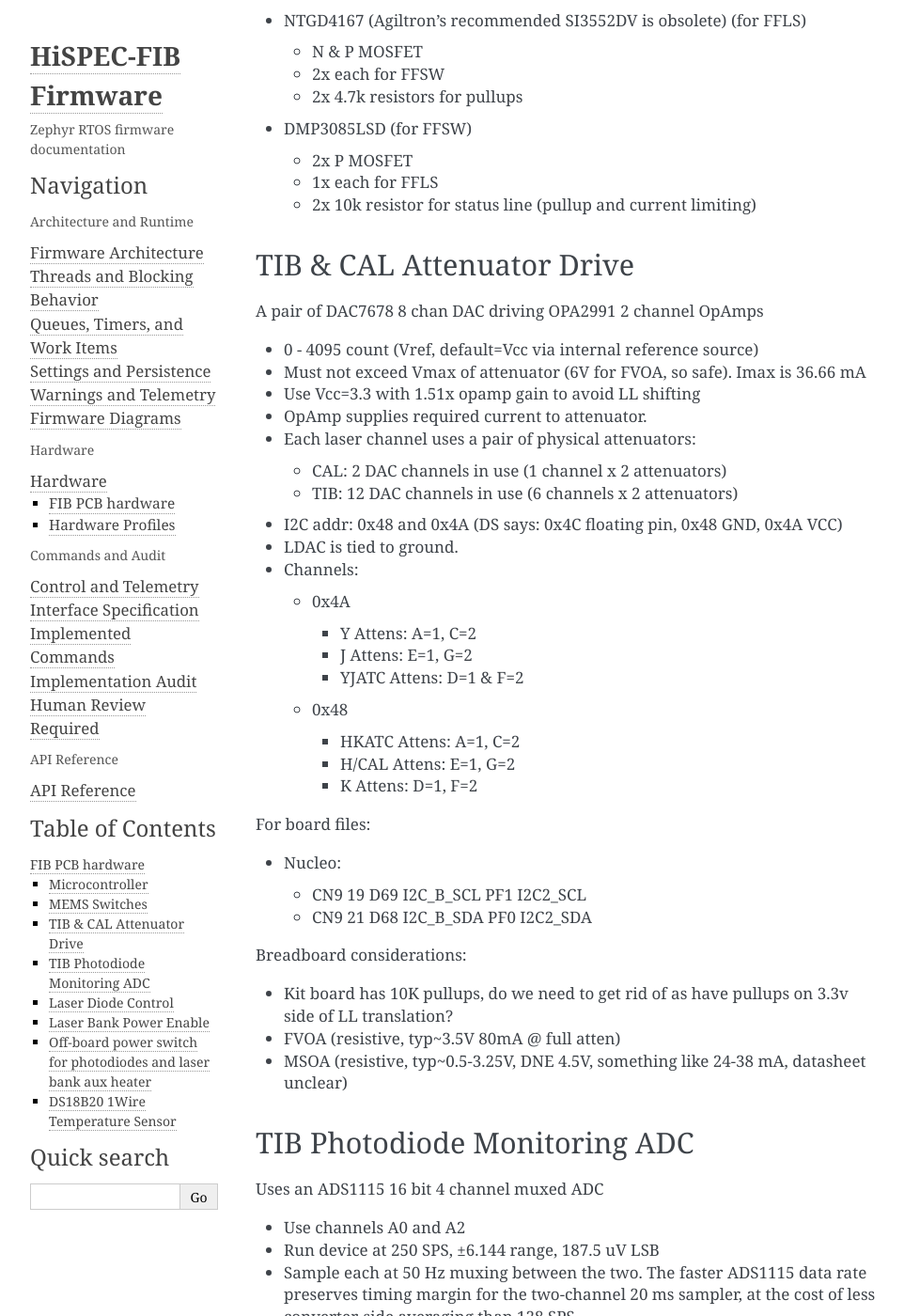
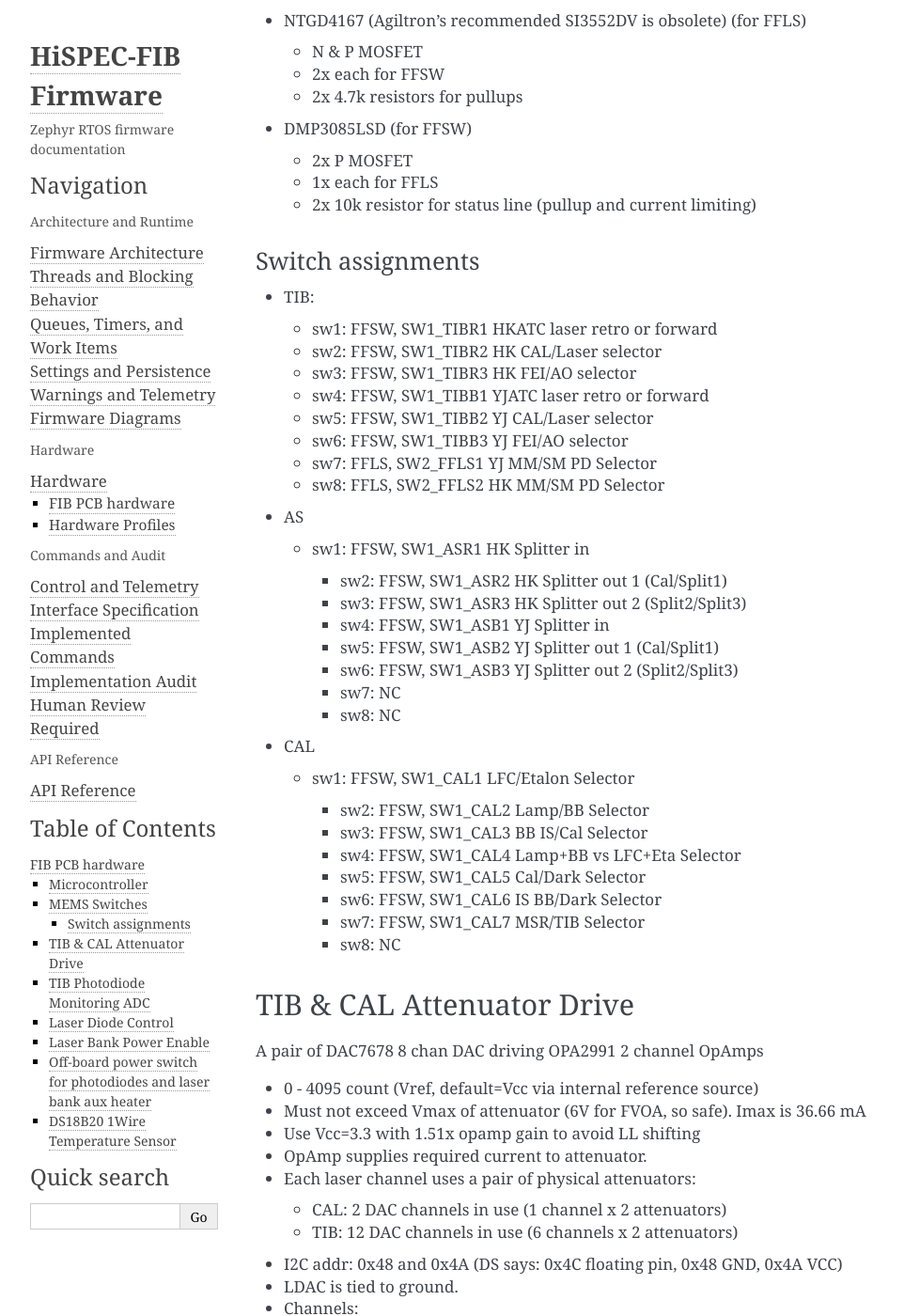
Before and after one commit to COO-Utilities/hispec-tib, a Sphinx documentation site: the page built from doc/hardware.md, in a window 1280 px wide and 1400 px high, scrolled down 1792 px. Shown: the whole window at 94% size, without its empty margins (148-1110 px from the left). Built offline with Sphinx 7.4.7, drawn with Linux system fonts in a browser that asks for light colours.

Commit message:
Document switch assignments and update MEMS switch configurations

```diff
--- a/doc/hardware.md
+++ b/doc/hardware.md
@@ -71,6 +71,35 @@ At the drive level transistors are
     - 2x P MOSFET
     - 1x each for FFLS
     - 2x 10k resistor for status line (pullup and current limiting)
+
+### Switch assignments
+- TIB:
+    - sw1: FFSW, SW1_TIBR1 HKATC laser retro or forward
+    - sw2: FFSW, SW1_TIBR2 HK CAL/Laser selector
+    - sw3: FFSW, SW1_TIBR3 HK FEI/AO selector
+    - sw4: FFSW, SW1_TIBB1 YJATC laser retro or forward
+    - sw5: FFSW, SW1_TIBB2 YJ CAL/Laser selector
+    - sw6: FFSW, SW1_TIBB3 YJ FEI/AO selector
+    - sw7: FFLS, SW2_FFLS1 YJ MM/SM PD Selector
+    - sw8: FFLS, SW2_FFLS2 HK MM/SM PD Selector
+- AS
+  - sw1: FFSW, SW1_ASR1 HK Splitter in
+    - sw2: FFSW, SW1_ASR2 HK Splitter out 1 (Cal/Split1)
+    - sw3: FFSW, SW1_ASR3 HK Splitter out 2 (Split2/Split3)
+    - sw4: FFSW, SW1_ASB1 YJ Splitter in
+    - sw5: FFSW, SW1_ASB2 YJ Splitter out 1 (Cal/Split1)
+    - sw6: FFSW, SW1_ASB3 YJ Splitter out 2 (Split2/Split3)
+    - sw7: NC
+    - sw8: NC
+- CAL
+  - sw1: FFSW, SW1_CAL1 LFC/Etalon Selector
+    - sw2: FFSW, SW1_CAL2 Lamp/BB Selector
+    - sw3: FFSW, SW1_CAL3 BB IS/Cal Selector
+    - sw4: FFSW, SW1_CAL4 Lamp+BB vs LFC+Eta Selector
+    - sw5: FFSW, SW1_CAL5 Cal/Dark Selector
+    - sw6: FFSW, SW1_CAL6 IS BB/Dark Selector
+    - sw7: FFSW, SW1_CAL7 MSR/TIB Selector
+    - sw8: NC
 
 ## TIB & CAL Attenuator Drive
 A pair of DAC7678 8 chan DAC driving OPA2991 2 channel OpAmps
```
Also changed, not shown: 1 other file.
